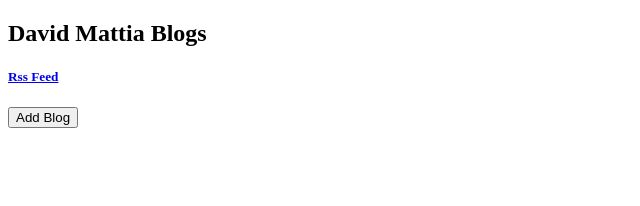
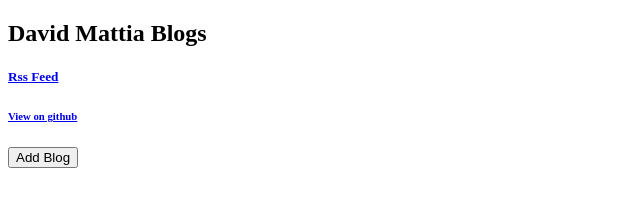
Before and after one commit to dmattia/firebase-blog, a plain HTML site: page index.html in a window 1280 px wide. Shown: the whole page, without its empty margins (0-640 px from the left). Drawn offline with nearby package versions, Linux system fonts and the light colour scheme; no server answers.

Commit message:
Added github link

```diff
--- a/index.html
+++ b/index.html
@@ -6,6 +6,7 @@
   <body>
     <h2>David Mattia Blogs</h2>
     <a href="https://0qbvomvsqe.execute-api.us-west-2.amazonaws.com/beta"><h5>Rss Feed</h5></a>
+    <a href="https://github.com/dmattia/firebase-blog"><h6>View on github</h6></a>
     <button id="addBlog">Add Blog</button>
 
     <script src="https://ajax.googleapis.com/ajax/libs/jquery/2.1.3/jquery.min.js"></script>
```
